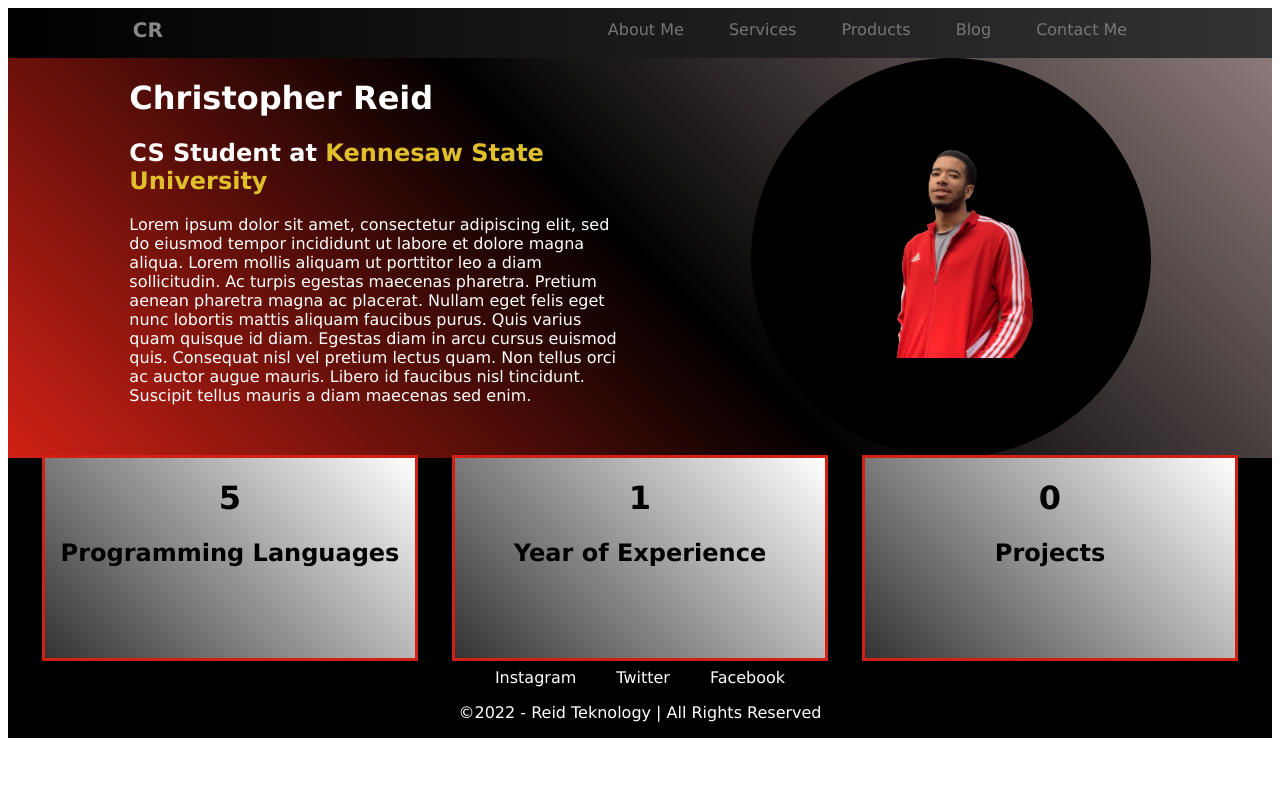
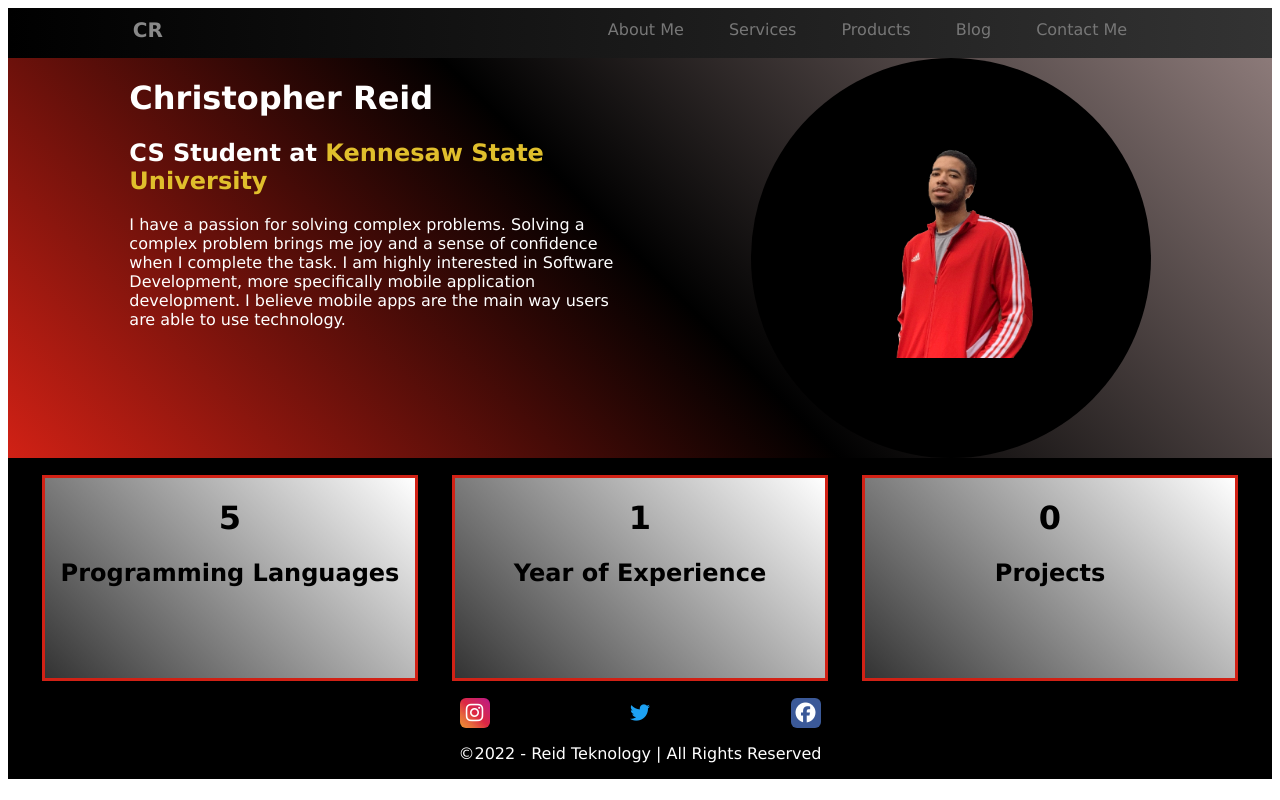
Before and after one commit to TekusBR123/FrontEndSite, a plain HTML site: page index.html in a window 1280 px wide. Drawn offline with Linux system fonts and the light colour scheme.

Commit message:
Header and Social Icons Added
Updated info about me and social media icons styled with links to my social media profiles.

```diff
--- a/index.html
+++ b/index.html
@@ -4,6 +4,7 @@
         <title>Index</title>
         <meta name="viewport" content="width=device-width, initial-scale=1" >
         <link rel="stylesheet" href="main.css">
+        <script src="https://kit.fontawesome.com/7017dddb98.js" crossorigin="anonymous"></script>
     </head>
     <body>
         <div class="container">
@@ -24,7 +25,7 @@
                     <div class="bio">
                     <h1>Christopher Reid</h1>
                     <h2>CS Student at <span class="ksu">Kennesaw State University</span></h2>
-                    <p>Lorem ipsum dolor sit amet, consectetur adipiscing elit, sed do eiusmod tempor incididunt ut labore et dolore magna aliqua. Lorem mollis aliquam ut porttitor leo a diam sollicitudin. Ac turpis egestas maecenas pharetra. Pretium aenean pharetra magna ac placerat. Nullam eget felis eget nunc lobortis mattis aliquam faucibus purus. Quis varius quam quisque id diam. Egestas diam in arcu cursus euismod quis. Consequat nisl vel pretium lectus quam. Non tellus orci ac auctor augue mauris. Libero id faucibus nisl tincidunt. Suscipit tellus mauris a diam maecenas sed enim.</p>
+                    <p>I have a passion for solving complex problems. Solving a complex problem brings me joy and a sense of confidence when I complete the task. I am highly interested in Software Development, more specifically mobile application development. I believe mobile apps are the main way users are able to use technology.</p>
                     </div><!-- bio -->
                     <div class="photo">
                         <img src="img/ProfilePhoto.png" alt="Profile Photo">
@@ -54,9 +55,9 @@
             -->
             <div class="footer">
                 <div class="social">
-                    <a href="instagram.com">Instagram</a>
-                    <a href="twitter.com">Twitter</a>
-                    <a href="facebook.com">Facebook</a>
+                    <div class="instagram"><a href="https://www.instagram.com/cr35___/"><i class="fa-brands fa-instagram"></i></a></div>
+                    <div class="twitter"><a href="https://twitter.com/cr35__"><i class="fa-brands fa-twitter"></i></a></div>
+                    <div class="facebook"><a href="https://www.facebook.com/chris.reid.9634340"><i class="fa-brands fa-facebook"></i></a></div>
                 </div><!-- social -->
                 <div class="copyright">
                     <p>&copy2022 - Reid Teknology | All Rights Reserved</p>
--- a/main.css
+++ b/main.css
@@ -77,6 +77,7 @@
 }
 .content
 {
+    padding-top: 20px;
     width: 100%;
     display: flex;
     flex-direction: row;
@@ -105,19 +106,65 @@
 }
 .social
 {
-    color: #fff;
+    padding-top: 20px;
     text-align: center;
+    width: 50%;
     display: flex;
     flex-direction: row;
     justify-content: space-evenly;
 }
-.social a
+.instagram
 {
-    padding-top: 10px;
-    padding-left: 20px;
-    padding-right: 20px;
+    background: linear-gradient(45deg, #f09433 0%,#e6683c 25%,#dc2743 50%,#cc2366 75%,#bc1888 100%);
+    border-radius: 20%;
+    width: 30px;
+    height: 30px;
+    text-align: center;
+}
+.instagram a
+{
     text-decoration: none;
     color: #fff;
+}
+.instagram a i
+{
+    font-size: 20px;
+    padding-top: 5px;
+}
+.twitter
+{
+    border-radius: 50%;
+    width: 30px;
+    height: 30px;
+    text-align: center;
+}
+.twitter a
+{
+    color: #1DA1F2;
+    text-decoration: none;
+}
+.twitter a i
+{
+    font-size: 20px;
+    padding-top: 5px;
+}
+.facebook
+{
+    background: #3b5998;
+    border-radius: 20%;
+    width: 30px;
+    height: 30px;
+    text-align: center;
+}
+.facebook a
+{
+    text-decoration: none;
+    color: #fff;
+}
+.facebook a i
+{
+    font-size: 20px;
+    padding-top: 5px;
 }
 .copyright
 {
```
